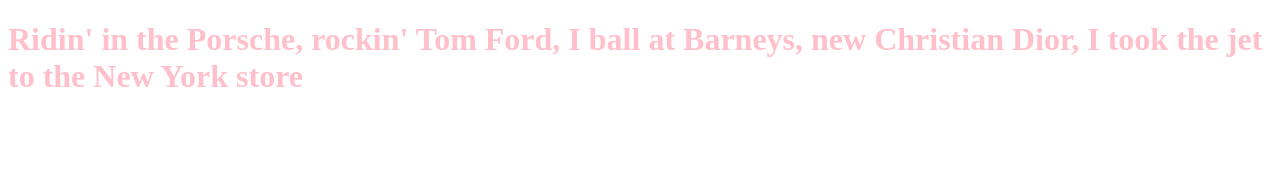
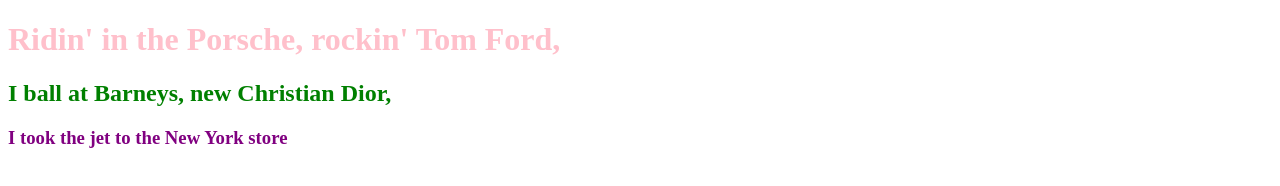
Before and after one commit to iliescountact/OpenClassroomsProject, a plain HTML site: page index.html in a window 1280 px wide. Drawn offline with Linux system fonts and the light colour scheme.

Commit message:
Modification dans la branche cagnotte

```diff
--- a/index.html
+++ b/index.html
@@ -7,7 +7,9 @@
 </head>
 
 <body>
-	<h1>Ridin' in the Porsche, rockin' Tom Ford, I ball at Barneys, new Christian Dior, I took the jet to the New York store</h1>
+	<h1>Ridin' in the Porsche, rockin' Tom Ford,</h1>
+	<h2> I ball at Barneys, new Christian Dior, </h2>
+	<h3>   I took the jet to the New York store </h3>
 </body>
 
 </html>
--- a/styles.css
+++ b/styles.css
@@ -1,3 +1,9 @@
 h1{
 	color : pink;
 }
+h2{
+	color : green;
+}
+h3{
+	color : purple;
+}
```
